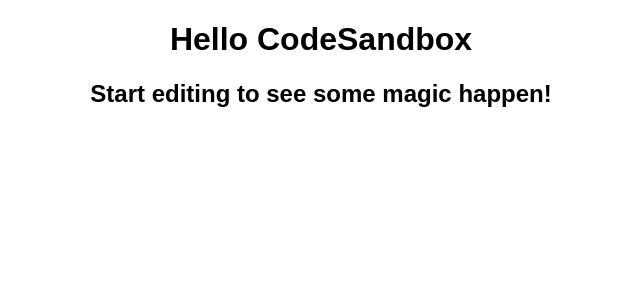
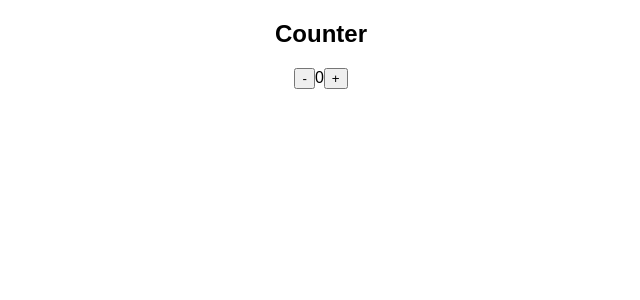
Before and after one commit to SlaYpoint/react-excercises, a React (Create React App) app: page / in a window 1280 px wide. Shown: the top 300 px of the page, without its empty margins (319-959 px from the left). Built offline with nearby package versions, Linux system fonts and the light colour scheme.

Commit message:
added Counter component

```diff
--- a/src/App.js
+++ b/src/App.js
@@ -1,10 +1,11 @@
 import "./styles.css";
+import React from "react";
+import { Counter } from "./components/Counter";
 
 export default function App() {
   return (
     <div className="App">
-      <h1>Hello CodeSandbox</h1>
-      <h2>Start editing to see some magic happen!</h2>
+      <Counter />
     </div>
   );
 }
--- /dev/null
+++ b/src/components/Counter.js
@@ -0,0 +1,14 @@
+import React, { useState } from "react";
+
+export const Counter = () => {
+  let [countVal, setCount] = useState(0);
+
+  return (
+    <div>
+      <h2>Counter</h2>
+      <button onClick={() => setCount(countVal - 1)}> - </button>
+      {countVal}
+      <button onClick={() => setCount(countVal + 1)}> + </button>
+    </div>
+  );
+};
```
